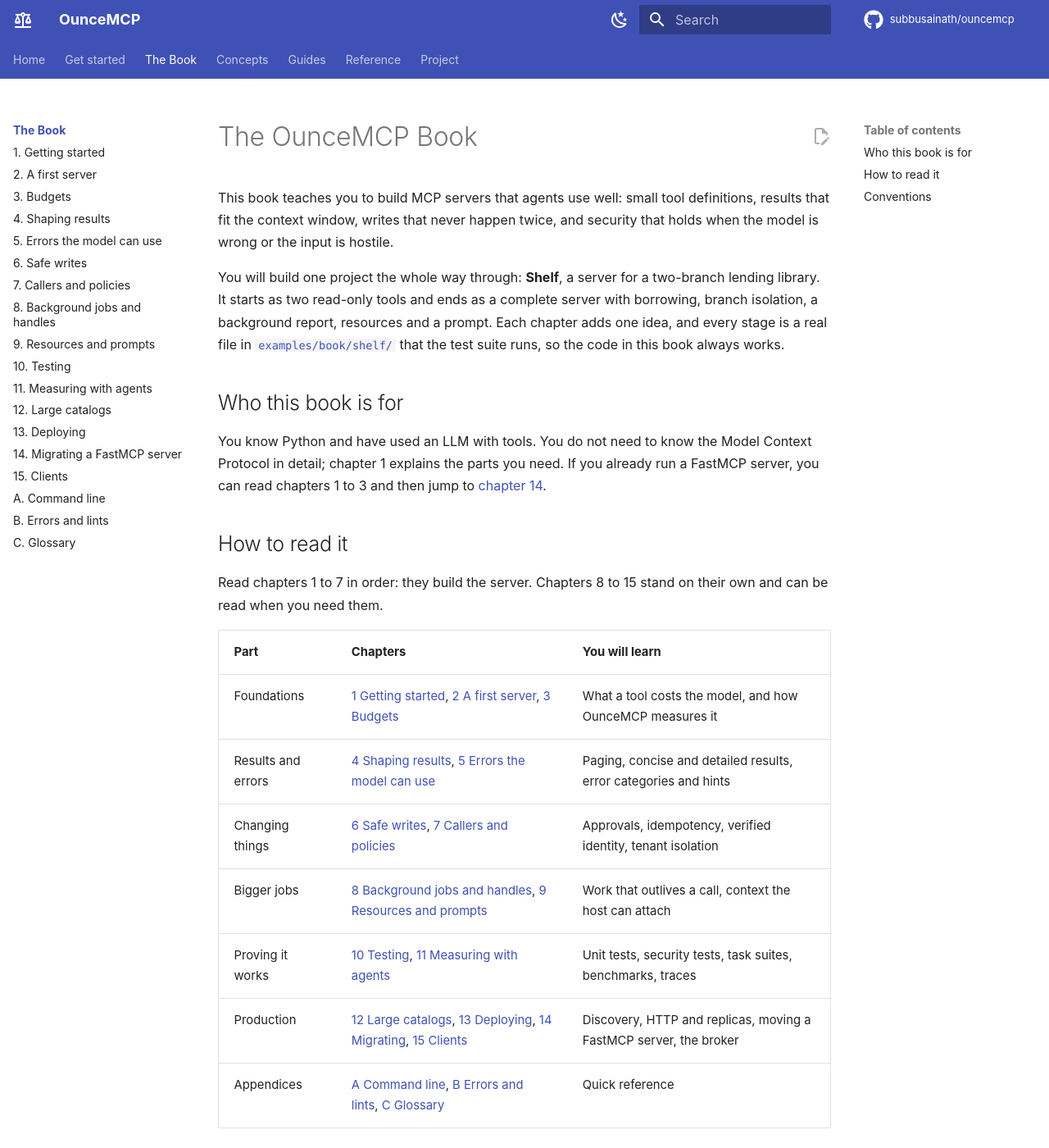
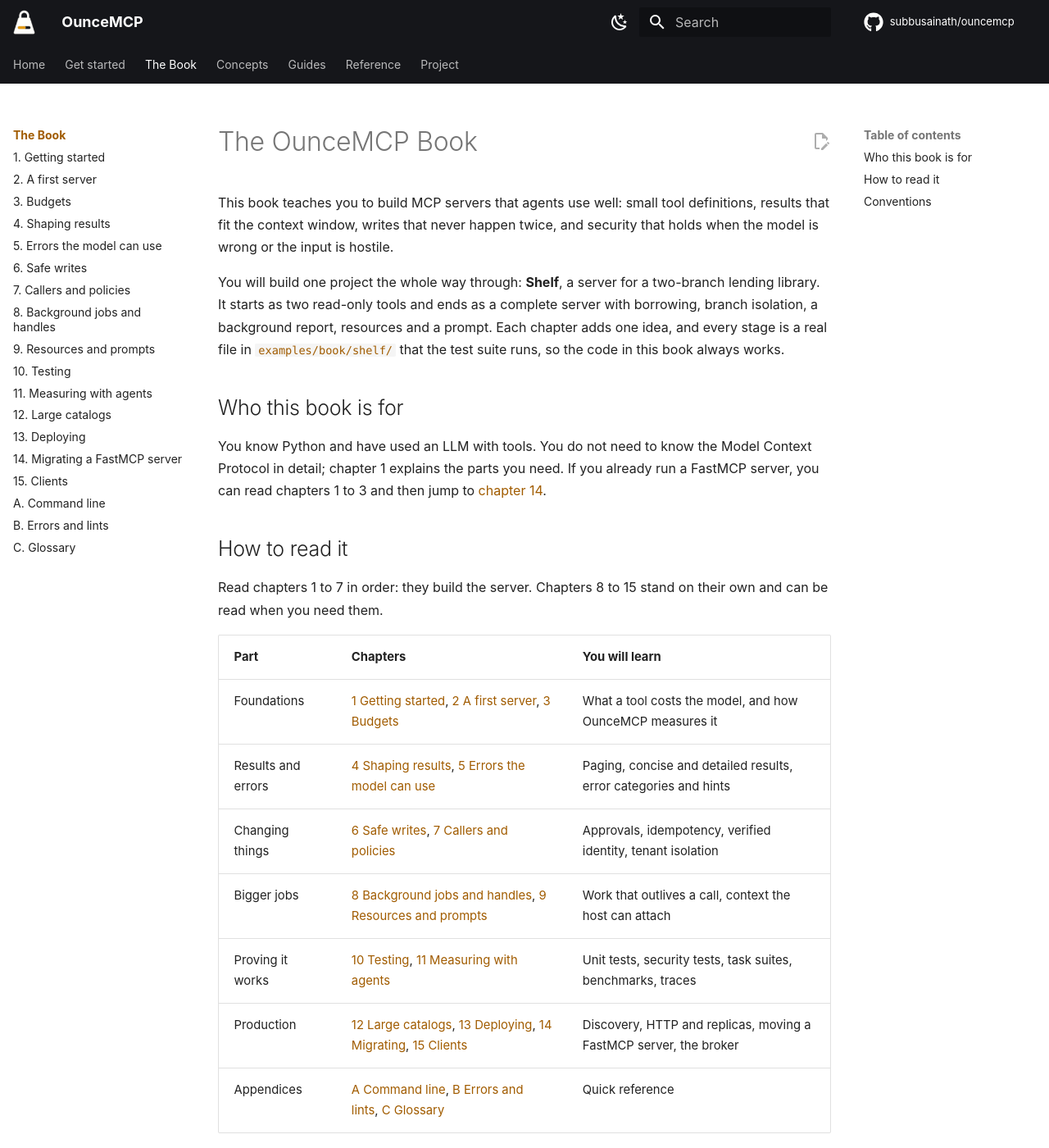
Before and after one commit to subbusainath/ouncemcp, an MkDocs documentation site: the page built from docs/book/index.md, in a window 1280 px wide and 1400 px high. Shown: the whole window at 82% size. Built offline with MkDocs 1.6.1 and Material for MkDocs 9.7.7, drawn with Linux system fonts in a browser that asks for light colours; comment, search, counter and statistics services are not loaded.

Commit message:
Add the OunceMCP logo to the docs site and README (#36)
The docs header uses the white kettlebell icon on an ink bar, the home
page shows the full logo with light and dark variants, and the theme
takes its colours from the logo (ink primary, amber accent). The favicon
is the icon on a light tile. The README logo loads from the docs site so
it renders on GitHub and PyPI.


Co-authored-by: Claude <noreply@anthropic.com>

```diff
--- a/docs/assets/extra.css
+++ b/docs/assets/extra.css
@@ -21,3 +21,32 @@
 .md-typeset .hero h1 { margin-bottom: 0.4rem; font-weight: 700; }
 .md-typeset .hero p.tagline { font-size: 1.05rem; color: var(--md-default-fg-color--light); max-width: 40rem; }
 .md-typeset .grid.cards > ul > li { border-radius: 0.5rem; }
+
+/* Brand colours from the logo: ink header, amber accent. */
+[data-md-color-primary=custom] {
+  --md-primary-fg-color: #15161A;
+  --md-primary-fg-color--light: #2a2c33;
+  --md-primary-fg-color--dark: #0d0e11;
+}
+[data-md-color-accent=custom] {
+  --md-accent-fg-color: #E79A0B;
+  --md-accent-fg-color--transparent: rgba(231, 154, 11, 0.1);
+}
+[data-md-color-scheme=default] { --md-typeset-a-color: #A15C00; }
+[data-md-color-scheme=slate] {
+  --md-typeset-a-color: #F0B44C;
+  --md-primary-fg-color: #0d0e11;
+}
+.md-header__button.md-logo img { height: 1.5rem; }
+
+/* Landing page logo. */
+.md-typeset .hero .hero-logo { margin: 0 0 0.6rem; }
+.md-typeset .hero .hero-logo img { width: 420px; max-width: 100%; height: auto; }
+.md-typeset .hero h1.visually-hidden {
+  position: absolute; width: 1px; height: 1px; overflow: hidden; clip: rect(0 0 0 0); white-space: nowrap; margin: 0;
+}
+
+/* Buttons stay readable on the dark scheme. */
+[data-md-color-scheme=slate] .md-typeset .md-button { color: #F4F6F8; border-color: #F4F6F8; }
+[data-md-color-scheme=slate] .md-typeset .md-button--primary { background-color: #E79A0B; border-color: #E79A0B; color: #15161A; }
+.md-typeset .md-button:focus, .md-typeset .md-button:hover { background-color: #E79A0B; border-color: #E79A0B; color: #15161A; }
--- a/mkdocs.yml
+++ b/mkdocs.yml
@@ -13,20 +13,20 @@ theme:
   font: false
   icon:
     repo: fontawesome/brands/github
-    logo: material/scale-balance
-  favicon: assets/favicon.svg
+  logo: assets/logo-icon-dark.png
+  favicon: assets/favicon.png
   palette:
     - media: "(prefers-color-scheme: light)"
       scheme: default
-      primary: indigo
-      accent: indigo
+      primary: custom
+      accent: custom
       toggle:
         icon: material/weather-night
         name: Switch to dark mode
     - media: "(prefers-color-scheme: dark)"
       scheme: slate
-      primary: indigo
-      accent: indigo
+      primary: custom
+      accent: custom
       toggle:
         icon: material/weather-sunny
         name: Switch to light mode
```
Also changed, not shown: README.md (+7 -0 lines), docs/README.md (+3 -1 lines), docs/assets/favicon.png (added), docs/assets/favicon.svg (deleted), docs/assets/logo-dark.png (added), docs/assets/logo-icon-dark.png (added), docs/assets/logo-icon.png (added), docs/assets/logo.png (added), docs/assets/social-preview.png (added).
